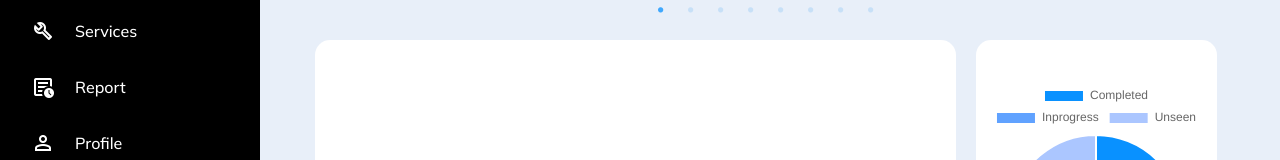
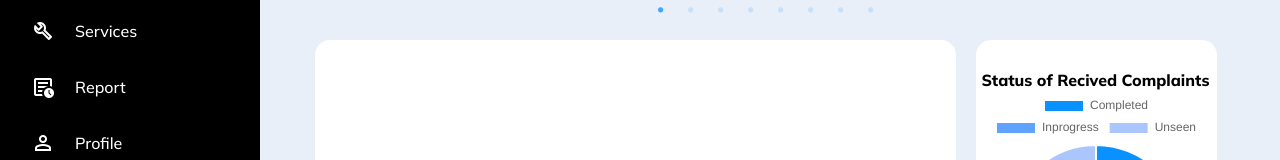
Before and after one commit to CommuniCareSL/CommuniCare-WebApp, a React (Vite) app: page /dashboard in a window 1280 px wide. Shown: the part 252-412 px from the top of the page. Built offline with nearby package versions, Linux system fonts and the light colour scheme.

Commit message:
add a title to doughnut chart

```diff
--- a/src/components/Admin/DoughnutChart.jsx
+++ b/src/components/Admin/DoughnutChart.jsx
@@ -36,6 +36,7 @@ const DoughnutChart = () => {
 
   return (
     <div className="card flex justify-content-center">
+      <h4 style={{fontWeight: '800'}}>Status of Recived Complaints</h4>
       <Chart type="doughnut" data={chartData} options={chartOptions} className="w-full md:w-30rem" style={{ width: '230px', height: '230px' }} />
     </div>
   );
```
